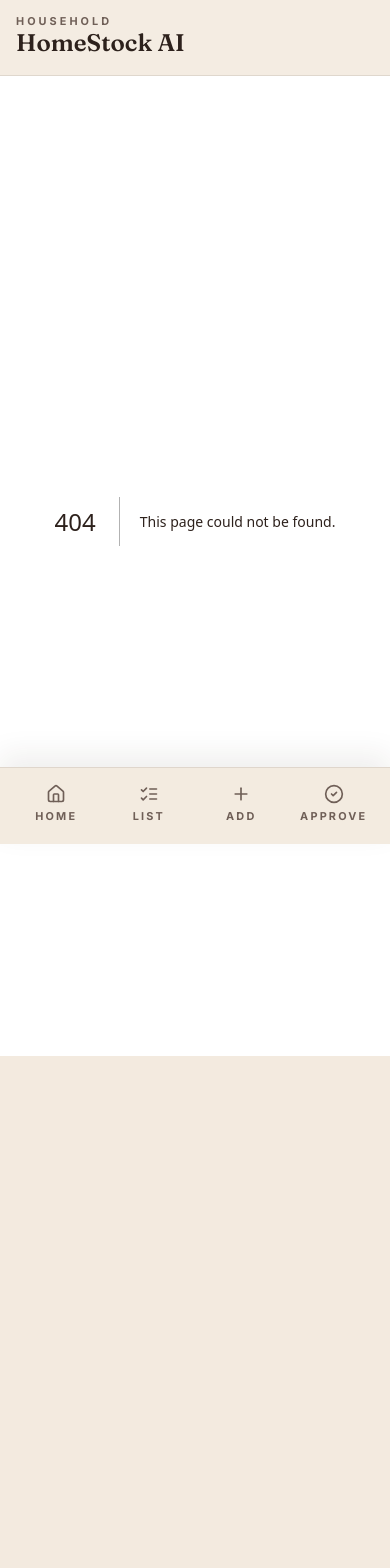
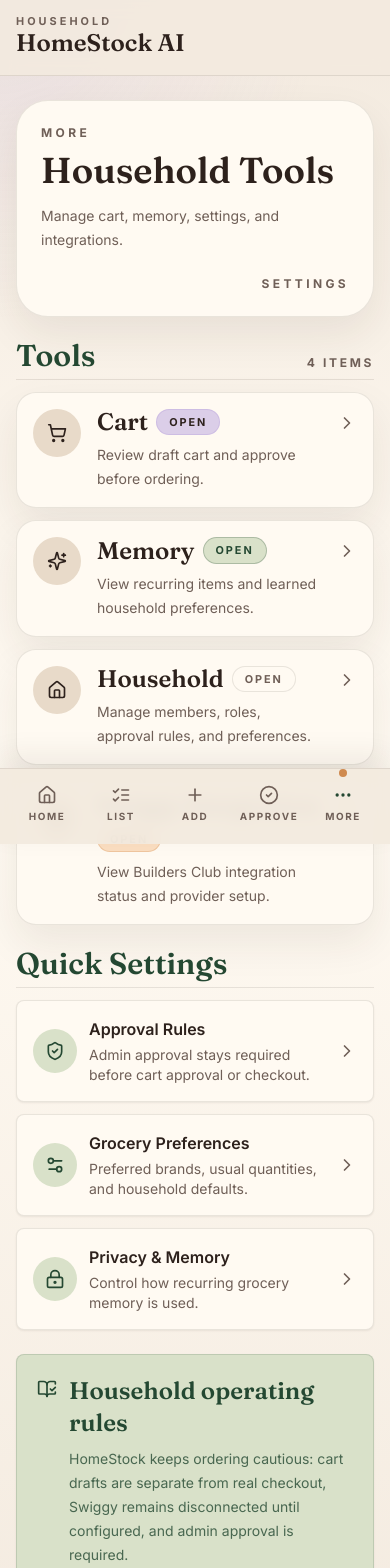
Before and after one commit to SiddharthSSR/homestock-ai, a Next.js app: page /more in a window 390 px wide. Before the commit this address had no page. Shown: the top 1568 px of the page. Before the commit the page ends 1056 px from the top, so only its background shows below. Built offline with nearby package versions, Linux system fonts and the light colour scheme.

Commit message:
fix: add mobile more navigation

```diff
--- /dev/null
+++ b/app/more/page.tsx
@@ -0,0 +1,147 @@
+import Link from "next/link";
+import { BookOpenCheck, ChevronRight, Home, LockKeyhole, Settings2, ShieldCheck, ShoppingCart, Sparkles, Store } from "lucide-react";
+import { CategorySection } from "@/components/CategorySection";
+import { PageHeader } from "@/components/PageHeader";
+import { StatusPill } from "@/components/StatusPill";
+
+const primaryLinks = [
+  {
+    href: "/cart",
+    title: "Cart",
+    description: "Review draft cart and approve before ordering.",
+    icon: ShoppingCart,
+    tone: "cart" as const
+  },
+  {
+    href: "/memory",
+    title: "Memory",
+    description: "View recurring items and learned household preferences.",
+    icon: Sparkles,
+    tone: "approved" as const
+  },
+  {
+    href: "/household",
+    title: "Household",
+    description: "Manage members, roles, approval rules, and preferences.",
+    icon: Home,
+    tone: "neutral" as const
+  },
+  {
+    href: "/integrations/swiggy",
+    title: "Swiggy Integration",
+    description: "View Builders Club integration status and provider setup.",
+    icon: Store,
+    tone: "pending" as const
+  }
+];
+
+const quickSettings = [
+  {
+    href: "/household",
+    title: "Approval Rules",
+    description: "Admin approval stays required before cart approval or checkout.",
+    icon: ShieldCheck
+  },
+  {
+    href: "/household",
+    title: "Grocery Preferences",
+    description: "Preferred brands, usual quantities, and household defaults.",
+    icon: Settings2
+  },
+  {
+    href: "/memory",
+    title: "Privacy & Memory",
+    description: "Control how recurring grocery memory is used.",
+    icon: LockKeyhole
+  }
+];
+
+export default function MorePage() {
+  return (
+    <div className="grid gap-6">
+      <PageHeader
+        eyebrow="More"
+        title="Household Tools"
+        meta="Settings"
+        description="Manage cart, memory, settings, and integrations."
+      />
+
+      <CategorySection title="Tools" count={primaryLinks.length}>
+        <div className="grid gap-3 md:grid-cols-2">
+          {primaryLinks.map((item) => (
+            <NavigationCard key={item.href} {...item} />
+          ))}
+        </div>
+      </CategorySection>
+
+      <CategorySection title="Quick Settings">
+        <div className="grid gap-3">
+          {quickSettings.map((item) => {
+            const Icon = item.icon;
+            return (
+              <Link
+                key={item.title}
+                href={item.href}
+                className="flex min-h-20 items-center gap-3 rounded-lg border border-cocoa/10 bg-paper p-4 shadow-panel transition hover:-translate-y-0.5 hover:bg-cream"
+              >
+                <span className="grid h-11 w-11 shrink-0 place-items-center rounded-full bg-sage text-forest">
+                  <Icon className="h-5 w-5" />
+                </span>
+                <span className="min-w-0 flex-1">
+                  <span className="block font-semibold text-cocoa">{item.title}</span>
+                  <span className="mt-1 block text-sm leading-5 text-bark">{item.description}</span>
+                </span>
+                <ChevronRight className="h-5 w-5 shrink-0 text-bark" />
+              </Link>
+            );
+          })}
+        </div>
+      </CategorySection>
+
+      <section className="rounded-lg border border-forest/15 bg-sage p-5 text-forest shadow-panel">
+        <div className="flex items-start gap-3">
+          <BookOpenCheck className="mt-1 h-5 w-5 shrink-0" />
+          <div>
+            <p className="font-editorial text-2xl font-semibold">Household operating rules</p>
+            <p className="mt-2 text-sm leading-6 text-forest/80">
+              HomeStock keeps ordering cautious: cart drafts are separate from real checkout, Swiggy remains disconnected until configured, and admin approval is required.
+            </p>
+          </div>
+        </div>
+      </section>
+    </div>
+  );
+}
+
+function NavigationCard({
+  href,
+  title,
+  description,
+  icon: Icon,
+  tone
+}: {
+  href: string;
+  title: string;
+  description: string;
+  icon: React.ComponentType<{ className?: string }>;
+  tone: "pending" | "approved" | "cart" | "neutral";
+}) {
+  return (
+    <Link
+      href={href}
+      className="group flex min-h-28 items-start gap-4 rounded-[1.25rem] border border-cocoa/10 bg-paper p-4 shadow-editorial transition hover:-translate-y-0.5 hover:bg-cream"
+    >
+      <span className="grid h-12 w-12 shrink-0 place-items-center rounded-full bg-oat text-cocoa">
+        <Icon className="h-5 w-5" />
+      </span>
+      <span className="min-w-0 flex-1">
+        <span className="flex flex-wrap items-center gap-2">
+          <span className="font-editorial text-2xl font-semibold leading-none text-cocoa">{title}</span>
+          <StatusPill tone={tone}>Open</StatusPill>
+        </span>
+        <span className="mt-2 block text-sm leading-6 text-bark">{description}</span>
+      </span>
+      <ChevronRight className="mt-1 h-5 w-5 shrink-0 text-bark transition group-hover:translate-x-0.5" />
+    </Link>
+  );
+}
--- a/components/BottomNav.tsx
+++ b/components/BottomNav.tsx
@@ -1,14 +1,15 @@
 "use client";
 
 import Link from "next/link";
-import { CheckCircle2, Home, ListChecks, Plus } from "lucide-react";
+import { CheckCircle2, Home, ListChecks, MoreHorizontal, Plus } from "lucide-react";
 import { usePathname } from "next/navigation";
 
 const items = [
   { href: "/", label: "Home", icon: Home, matches: ["/"] },
   { href: "/grocery", label: "List", icon: ListChecks, matches: ["/grocery"] },
   { href: "/add", label: "Add", icon: Plus, matches: ["/add"] },
-  { href: "/approve", label: "Approve", icon: CheckCircle2, matches: ["/approve", "/cart"] }
+  { href: "/approve", label: "Approve", icon: CheckCircle2, matches: ["/approve"] },
+  { href: "/more", label: "More", icon: MoreHorizontal, matches: ["/more", "/cart", "/memory", "/household", "/integrations/swiggy"] }
 ];
 
 export function BottomNav() {
@@ -16,7 +17,7 @@ export function BottomNav() {
 
   return (
     <nav className="fixed inset-x-0 bottom-0 z-40 border-t border-cocoa/10 bg-cream/95 px-3 pb-3 pt-2 shadow-[0_-12px_30px_rgba(45,33,28,0.08)] backdrop-blur md:hidden">
-      <div className="mx-auto grid max-w-md grid-cols-4 gap-1">
+      <div className="mx-auto grid max-w-md grid-cols-5 gap-1">
         {items.map((item) => {
           const Icon = item.icon;
           const active = item.matches.some((match) => (match === "/" ? pathname === "/" : pathname.startsWith(match)));
@@ -24,7 +25,7 @@ export function BottomNav() {
             <Link
               key={`${item.href}-${item.label}`}
               href={item.href}
-              className="relative grid justify-items-center gap-1 rounded-md px-2 py-2 text-[0.68rem] font-bold uppercase tracking-[0.2em] text-bark"
+              className="relative grid justify-items-center gap-1 rounded-md px-1 py-2 text-[0.62rem] font-bold uppercase tracking-[0.16em] text-bark"
             >
               {active ? <span className="absolute -top-2 h-2 w-2 rounded-full bg-peachDeep" /> : null}
               <Icon className={`h-5 w-5 ${active ? "text-forest" : "text-bark"}`} />
```
